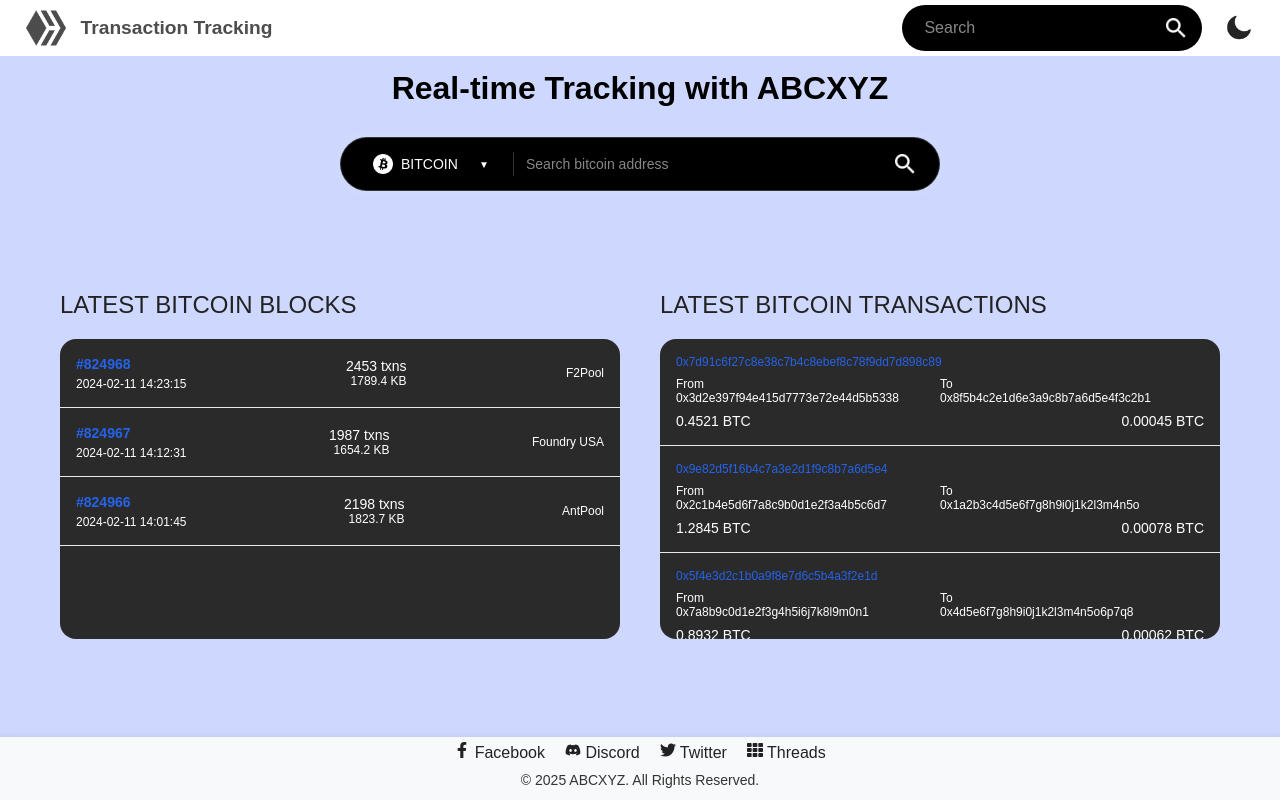
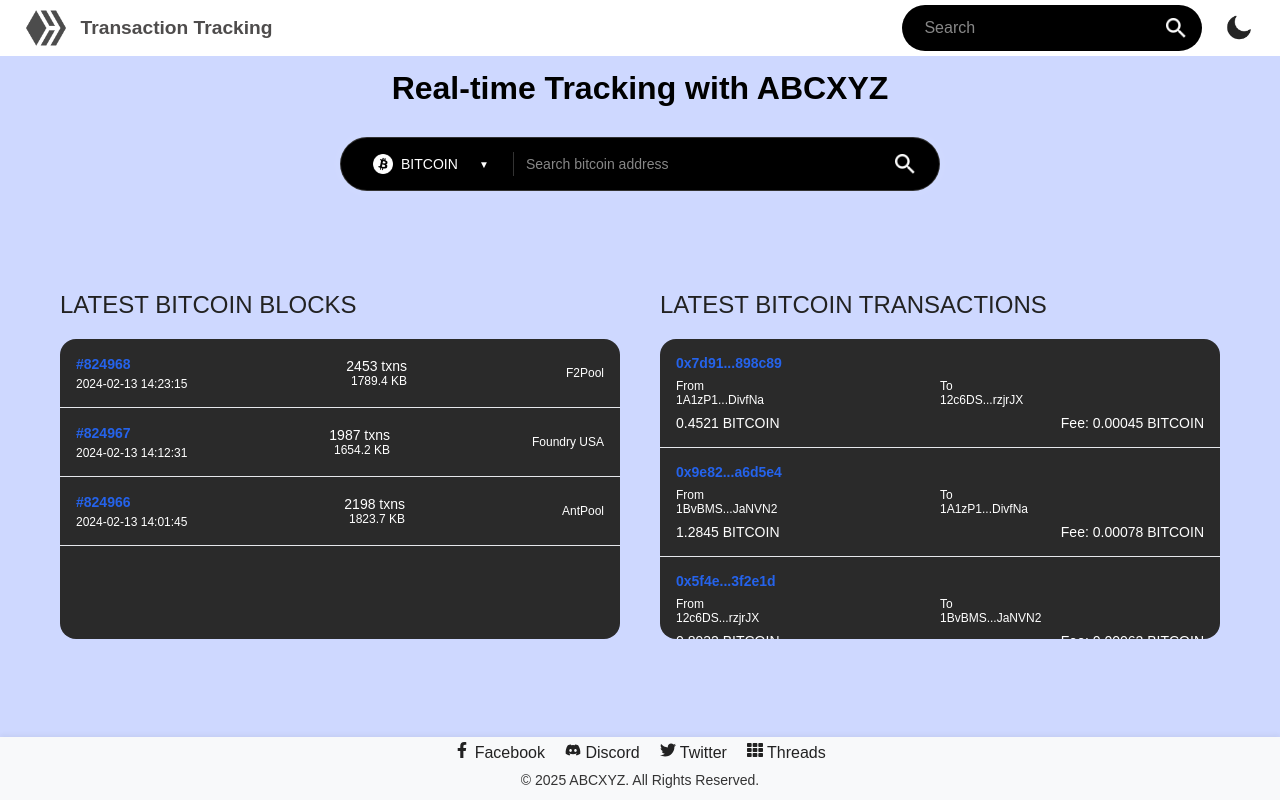
Before and after one commit to quoctuan1111/Transaction-Tracking, a React (Vite) app: page / in a window 1280 px wide. Built offline with nearby package versions, Linux system fonts and the light colour scheme.

Commit message:
do mock data

```diff
--- a/src/components/AddressDetail.jsx
+++ b/src/components/AddressDetail.jsx
@@ -156,6 +156,8 @@
                 </div>
             </div>
 
+            <TransactionGraph theme={theme} address={address} />
+
             <div className="transaction-chart">
                 <h2>Transaction Count</h2>
                 <ResponsiveContainer width="100%" height={300}>
@@ -194,7 +196,7 @@
                 </div>
             </div>
 
-            <TransactionGraph theme={theme} address={address} />
+
         </div>
     );
 };
--- a/src/components/BlockchainComponents.css
+++ b/src/components/BlockchainComponents.css
@@ -85,7 +85,8 @@
 }
 
 .transaction-hash {
-    font-size: 0.75rem;
+    font-size: 0.875rem;
+    font-weight: 600;
     color: #2563eb;
     text-overflow: ellipsis;
     overflow: hidden;
@@ -122,6 +123,7 @@
     overflow: hidden;
     white-space: nowrap;
     color: white;
+    cursor: pointer;
 }
 
 .dark .address {
@@ -161,6 +163,12 @@
 .scrollable-container {
     height: 100%;
     overflow-y: auto;
+    -ms-overflow-style: none;  /* IE and Edge */
+    scrollbar-width: none;  /* Firefox */
+}
+
+.scrollable-container::-webkit-scrollbar {
+    display: none;
 }
 
 /* Responsive adjustments */
--- a/src/components/MainContent.jsx
+++ b/src/components/MainContent.jsx
@@ -1,9 +1,7 @@
-import React, { useState } from "react";
+import React, { useState, useEffect } from "react";
 import { useNavigate } from "react-router-dom";
 import "./MainContent.css";
 import "./BlockchainComponents.css";
-import search_icon_light from "../assets/search-w.png";
-import search_icon_dark from "../assets/search-b.png";
 import btc_dark from "../assets/btc-black.png";
 import eth_dark from "../assets/eth-black.png";
 import ltc_dark from "../assets/ltc-black.png";
@@ -14,93 +12,272 @@
 import doge_light from "../assets/doge.png";
 import EnhancedSearch from './EhancedSearch';
 
-const Block = ({ number, timestamp, transactions, size, miner }) => (
-    <div className="block-item">
-        <div className="block-content">
-            <div>
-                <span className="block-number">#{number}</span>
-                <div className="block-timestamp">{timestamp}</div>
-            </div>
-            <div className="block-stats">
-                <div className="block-transactions">{transactions} txns</div>
-                <div className="block-size">{size} KB</div>
-            </div>
-            <div className="block-miner">
-                {miner}
-            </div>
-        </div>
-    </div>
-);
+// Mock data for different cryptocurrencies
+const mockDataByCrypto = {
+    'BITCOIN': {
+        blocks: [
+            {
+                number: 824968,
+                timestamp: "2024-02-13 14:23:15",
+                transactions: 2453,
+                size: 1789.4,
+                miner: "F2Pool",
+                hash: "000000000000000000024c5d4d04c9d65163b5a1f3634f3ee897c34343d304c2"
+            },
+            {
+                number: 824967,
+                timestamp: "2024-02-13 14:12:31",
+                transactions: 1987,
+                size: 1654.2,
+                miner: "Foundry USA",
+                hash: "000000000000000000024c5d4d04c9d65163b5a1f3634f3ee897c34343d304c1"
+            },
+            {
+                number: 824966,
+                timestamp: "2024-02-13 14:01:45",
+                transactions: 2198,
+                size: 1823.7,
+                miner: "AntPool",
+                hash: "000000000000000000024c5d4d04c9d65163b5a1f3634f3ee897c34343d304c0"
+            }
+        ],
+        transactions: [
+            {
+                hash: "0x7d91c6f27c8e38c7b4c8ebef8c78f9dd7d898c89",
+                from: "1A1zP1eP5QGefi2DMPTfTL5SLmv7DivfNa",
+                to: "12c6DSiU4Rq3P4ZxziKxzrL5LmMBrzjrJX",
+                value: "0.4521",
+                fee: "0.00045",
+                timestamp: "2024-02-13 14:23:10"
+            },
+            {
+                hash: "0x9e82d5f16b4c7a3e2d1f9c8b7a6d5e4",
+                from: "1BvBMSEYstWetqTFn5Au4m4GFg7xJaNVN2",
+                to: "1A1zP1eP5QGefi2DMPTfTL5SLmv7DivfNa",
+                value: "1.2845",
+                fee: "0.00078",
+                timestamp: "2024-02-13 14:22:45"
+            },
+            {
+                hash: "0x5f4e3d2c1b0a9f8e7d6c5b4a3f2e1d",
+                from: "12c6DSiU4Rq3P4ZxziKxzrL5LmMBrzjrJX",
+                to: "1BvBMSEYstWetqTFn5Au4m4GFg7xJaNVN2",
+                value: "0.8932",
+                fee: "0.00062",
+                timestamp: "2024-02-13 14:22:15"
+            }
+        ]
+    },
+    'ETHEREUM': {
+        blocks: [
+            {
+                number: 19425871,
+                timestamp: "2024-02-13 14:23:15",
+                transactions: 156,
+                size: 85.4,
+                miner: "Ethermine",
+                hash: "0x742d35Cc6634C0532925a3b844Bc454e4438f44e"
+            },
+            {
+                number: 19425870,
+                timestamp: "2024-02-13 14:22:31",
+                transactions: 142,
+                size: 76.2,
+                miner: "SparkPool",
+                hash: "0xde0b295669a9fd93d5f28d9ec85e40f4cb697bae"
+            },
+            {
+                number: 19425869,
+                timestamp: "2024-02-13 14:21:45",
+                transactions: 168,
+                size: 92.7,
+                miner: "Nanopool",
+                hash: "0x1f9090aaE28b8a3dCeaDf281B0F12828e676c326"
+            }
+        ],
+        transactions: [
+            {
+                hash: "0x742d35Cc6634C0532925a3b844Bc454e4438f44e",
+                from: "0xde0b295669a9fd93d5f28d9ec85e40f4cb697bae",
+                to: "0x1f9090aaE28b8a3dCeaDf281B0F12828e676c326",
+                value: "2.45",
+                fee: "0.0021",
+                timestamp: "2024-02-13 14:23:10"
+            },
+            {
+                hash: "0x1f9090aaE28b8a3dCeaDf281B0F12828e676c326",
+                from: "0x742d35Cc6634C0532925a3b844Bc454e4438f44e",
+                to: "0xde0b295669a9fd93d5f28d9ec85e40f4cb697bae",
+                value: "1.78",
+                fee: "0.0018",
+                timestamp: "2024-02-13 14:22:45"
+            },
+            {
+                hash: "0xde0b295669a9fd93d5f28d9ec85e40f4cb697bae",
+                from: "0x1f9090aaE28b8a3dCeaDf281B0F12828e676c326",
+                to: "0x742d35Cc6634C0532925a3b844Bc454e4438f44e",
+                value: "3.21",
+                fee: "0.0024",
+                timestamp: "2024-02-13 14:22:15"
+            }
+        ]
+    },
+    'LLITECOIN': {
+        blocks: [
+            {
+                number: 19425871,
+                timestamp: "2024-02-13 14:23:15",
+                transactions: 156,
+                size: 85.4,
+                miner: "Ethermine",
+                hash: "0x742d35Cc6634C0532925a3b844Bc454e4438f44e"
+            },
+            {
+                number: 19425870,
+                timestamp: "2024-02-13 14:22:31",
+                transactions: 142,
+                size: 76.2,
+                miner: "SparkPool",
+                hash: "0xde0b295669a9fd93d5f28d9ec85e40f4cb697bae"
+            },
+            {
+                number: 19425869,
+                timestamp: "2024-02-13 14:21:45",
+                transactions: 168,
+                size: 92.7,
+                miner: "Nanopool",
+                hash: "0x1f9090aaE28b8a3dCeaDf281B0F12828e676c326"
+            }
+        ],
+        transactions: [
+            {
+                hash: "0x742d35Cc6634C0532925a3b844Bc454e4438f44e",
+                from: "0xde0b295669a9fd93d5f28d9ec85e40f4cb697bae",
+                to: "0x1f9090aaE28b8a3dCeaDf281B0F12828e676c326",
+                value: "2.45",
+                fee: "0.0021",
+                timestamp: "2024-02-13 14:23:10"
+            },
+            {
+                hash: "0x1f9090aaE28b8a3dCeaDf281B0F12828e676c326",
+                from: "0x742d35Cc6634C0532925a3b844Bc454e4438f44e",
+                to: "0xde0b295669a9fd93d5f28d9ec85e40f4cb697bae",
+                value: "1.78",
+                fee: "0.0018",
+                timestamp: "2024-02-13 14:22:45"
+            },
+            {
+                hash: "0xde0b295669a9fd93d5f28d9ec85e40f4cb697bae",
+                from: "0x1f9090aaE28b8a3dCeaDf281B0F12828e676c326",
+                to: "0x742d35Cc6634C0532925a3b844Bc454e4438f44e",
+                value: "3.21",
+                fee: "0.0024",
+                timestamp: "2024-02-13 14:22:15"
+            }
+        ]
+    },
+    'DOGECOIN': {
+        blocks: [
+            {
+                number: 19425872,
+                timestamp: "2024-02-13 14:23:15",
+                transactions: 156,
+                size: 85.4,
+                miner: "Ethermine",
+                hash: "0x742d35Cc6634C0532925a3b844Bc454e4438f44e"
+            },
+            {
+                number: 19425870,
+                timestamp: "2024-02-13 14:22:31",
+                transactions: 142,
+                size: 76.2,
+                miner: "SparkPool",
+                hash: "0xde0b295669a9fd93d5f28d9ec85e40f4cb697bae"
+            },
+            {
+                number: 19425869,
+                timestamp: "2024-02-13 14:21:45",
+                transactions: 168,
+                size: 92.7,
+                miner: "Nanopool",
+                hash: "0x1f9090aaE28b8a3dCeaDf281B0F12828e676c326"
+            }
+        ],
+        transactions: [
+            {
+                hash: "0x742d35Cc6634C0532925a3b844Bc454e4438f44e",
+                from: "0xde0b295669a9fd93d5f28d9ec85e40f4cb697bae",
+                to: "0x1f9090aaE28b8a3dCeaDf281B0F12828e676c326",
+                value: "2.45",
+                fee: "0.0021",
+                timestamp: "2024-02-13 14:23:10"
+            },
+            {
+                hash: "0x1f9090aaE28b8a3dCeaDf281B0F12828e676c326",
+                from: "0x742d35Cc6634C0532925a3b844Bc454e4438f44e",
+                to: "0xde0b295669a9fd93d5f28d9ec85e40f4cb697bae",
+                value: "1.78",
+                fee: "0.0018",
+                timestamp: "2024-02-13 14:22:45"
+            },
+            {
+                hash: "0xde0b295669a9fd93d5f28d9ec85e40f4cb697bae",
+                from: "0x1f9090aaE28b8a3dCeaDf281B0F12828e676c326",
+                to: "0x742d35Cc6634C0532925a3b844Bc454e4438f44e",
+                value: "3.21",
+                fee: "0.0024",
+                timestamp: "2024-02-13 14:22:15"
+            }
+        ]
+    },
 
-const Transaction = ({ hash, from, to, value, fee }) => {
-    const navigate = useNavigate();
-
-    const handleAddressClick = (address) => {
-        navigate(`/address/${address}`);
-    };
-
-    return (
-        <div className="transaction-item">
-            <div className="transaction-content">
-                <div className="transaction-hash" onClick={() => handleAddressClick(hash)}>{hash}</div>
-                <div className="transaction-addresses">
-                    <div className="address-container">
-                        <div className="address-label">From</div>
-                        <div className="address">
-                            {from}
-                        </div>
-                    </div>
-                    <div className="address-container">
-                        <div className="address-label">To</div>
-                        <div className="address">
-                            {to}
-                        </div>
-                    </div>
-                </div>
-                <div className="transaction-details">
-                    <span className="transaction-value">{value} BTC</span>
-                    <span className="transaction-fee">{fee} BTC</span>
-                </div>
-            </div>
-        </div>
-    );
 };
 
 const MainContent = ({ theme }) => {
     const [isOpen, setIsOpen] = useState(false);
     const [selectedCrypto, setSelectedCrypto] = useState('BITCOIN');
+    const [searchAddress, setSearchAddress] = useState('');
+    const [currentBlocks, setCurrentBlocks] = useState([]);
+    const [currentTransactions, setCurrentTransactions] = useState([]);
+    const navigate = useNavigate();
 
-    // Sample data for blocks
-    const blocks = [
-        { number: 824968, timestamp: "2024-02-11 14:23:15", transactions: 2453, size: 1789.4, miner: "F2Pool" },
-        { number: 824967, timestamp: "2024-02-11 14:12:31", transactions: 1987, size: 1654.2, miner: "Foundry USA" },
-        { number: 824966, timestamp: "2024-02-11 14:01:45", transactions: 2198, size: 1823.7, miner: "AntPool" },
-    ];
+    useEffect(() => {
+        // Update blocks and transactions when cryptocurrency changes
+        const mockData = mockDataByCrypto[selectedCrypto];
+        if (mockData) {
+            setCurrentBlocks(mockData.blocks);
+            setCurrentTransactions(mockData.transactions);
+        }
+    }, [selectedCrypto]);
 
-    // Sample data for transactions
-    const transactions = [
-        {
-            hash: "0x7d91c6f27c8e38c7b4c8ebef8c78f9dd7d898c89",
-            from: "0x3d2e397f94e415d7773e72e44d5b5338",
-            to: "0x8f5b4c2e1d6e3a9c8b7a6d5e4f3c2b1",
-            value: "0.4521",
-            fee: "0.00045"
-        },
-        {
-            hash: "0x9e82d5f16b4c7a3e2d1f9c8b7a6d5e4",
-            from: "0x2c1b4e5d6f7a8c9b0d1e2f3a4b5c6d7",
-            to: "0x1a2b3c4d5e6f7g8h9i0j1k2l3m4n5o",
-            value: "1.2845",
-            fee: "0.00078"
-        },
-        {
-            hash: "0x5f4e3d2c1b0a9f8e7d6c5b4a3f2e1d",
-            from: "0x7a8b9c0d1e2f3g4h5i6j7k8l9m0n1",
-            to: "0x4d5e6f7g8h9i0j1k2l3m4n5o6p7q8",
-            value: "0.8932",
-            fee: "0.00062"
+    const validateAddress = (addr, crypto) => {
+        if (!addr.trim()) return false;
+
+        switch (crypto) {
+            case 'BITCOIN':
+                return /^[13][a-km-zA-HJ-NP-Z1-9]{25,34}$/.test(addr);
+            case 'ETHEREUM':
+                return /^0x[a-fA-F0-9]{40}$/.test(addr);
+            case 'LITECOIN':
+                return /^[LM3][a-km-zA-HJ-NP-Z1-9]{26,33}$/.test(addr);
+            case 'DOGECOIN':
+                return /^D{1}[5-9A-HJ-NP-U]{1}[1-9A-HJ-NP-Za-km-z]{32}$/.test(addr);
+            default:
+                return false;
         }
-    ];
+    };
+
+    const handleSearch = () => {
+        if (searchAddress.trim() && validateAddress(searchAddress, selectedCrypto)) {
+            navigate(`/address/${searchAddress}`);
+        }
+    };
+
+    const handleKeyPress = (e) => {
+        if (e.key === 'Enter') {
+            handleSearch();
+        }
+    };
 
     const cryptoOptions = [
         { name: 'BITCOIN', iconLight: btc_light, iconDark: btc_dark },
@@ -112,6 +289,11 @@
     const handleSelect = (option) => {
         setSelectedCrypto(option);
         setIsOpen(false);
+        setSearchAddress('');
+    };
+
+    const handleAddressClick = (address) => {
+        navigate(`/address/${address}`);
     };
 
     const getSelectedIcon = () => {
@@ -123,6 +305,13 @@
                 className="crypto-icon"
             />
         );
+    };
+
+    const formatHash = (hash) => {
+        if (hash.length > 20) {
+            return `${hash.substring(0, 6)}...${hash.substring(hash.length - 6)}`;
+        }
+        return hash;
     };
 
     return (
@@ -139,13 +328,26 @@
                 />
             </div>
 
-            <div className="latest-sections">
+             {/* Latest Sections */}
+             <div className="latest-sections">
                 <div className="latest-section">
                     <h2>LATEST {selectedCrypto} BLOCKS</h2>
                     <div className="latest-box">
                         <div className="scrollable-container">
-                            {blocks.map((block) => (
-                                <Block key={block.number} {...block} />
+                            {currentBlocks.map((block) => (
+                                <div key={block.hash} className="block-item">
+                                    <div className="block-content">
+                                        <div>
+                                            <span className="block-number">#{block.number}</span>
+                                            <div className="block-timestamp">{block.timestamp}</div>
+                                        </div>
+                                        <div className="block-stats">
+                                            <div className="block-transactions">{block.transactions} txns</div>
+                                            <div className="block-size">{block.size} KB</div>
+                                        </div>
+                                        <div className="block-miner">{block.miner}</div>
+                                    </div>
+                                </div>
                             ))}
                         </div>
                     </div>
@@ -155,8 +357,39 @@
                     <h2>LATEST {selectedCrypto} TRANSACTIONS</h2>
                     <div className="latest-box">
                         <div className="scrollable-container">
-                            {transactions.map((transaction) => (
-                                <Transaction key={transaction.hash} {...transaction} />
+                            {currentTransactions.map((transaction) => (
+                                <div key={transaction.hash} className="transaction-item">
+                                    <div className="transaction-content">
+                                        <div className="transaction-hash"
+                                             onClick={() => handleAddressClick(transaction.hash)}>
+                                            {formatHash(transaction.hash)}
+                                        </div>
+                                        <div className="transaction-addresses">
+                                            <div className="address-container">
+                                                <div className="address-label">From</div>
+                                                <div className="address"
+                                                     onClick={() => handleAddressClick(transaction.from)}>
+                                                    {formatHash(transaction.from)}
+                                                </div>
+                                            </div>
+                                            <div className="address-container">
+                                                <div className="address-label">To</div>
+                                                <div className="address"
+                                                     onClick={() => handleAddressClick(transaction.to)}>
+                                                    {formatHash(transaction.to)}
+                                                </div>
+                                            </div>
+                                        </div>
+                                        <div className="transaction-details">
+                                            <span className="transaction-value">
+                                                {transaction.value} {selectedCrypto}
+                                            </span>
+                                            <span className="transaction-fee">
+                                                Fee: {transaction.fee} {selectedCrypto}
+                                            </span>
+                                        </div>
+                                    </div>
+                                </div>
                             ))}
                         </div>
                     </div>
```
